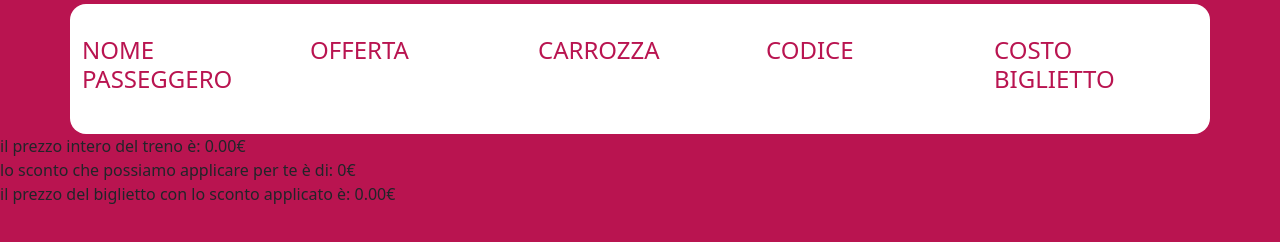
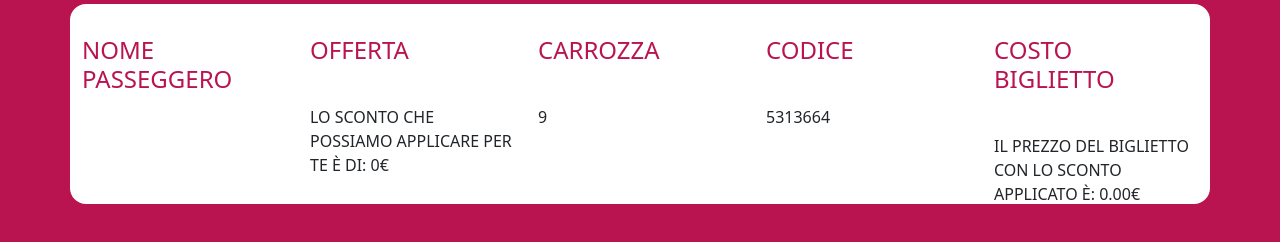
Before and after one commit to sweet202020/js-biglietto-treno-form, a plain HTML site: page index.html in a window 1280 px wide. Both pictures are taken after a click on the button "genera". Shown: the part 310-552 px from the top of the page. Drawn offline with nearby package versions, Linux system fonts and the light colour scheme.

Commit message:
add cabine, code and final cost

```diff
--- a/assets/css/style.css
+++ b/assets/css/style.css
@@ -12,6 +12,9 @@
     padding: 1rem 0;
     padding-left: 0.3rem;
 }
+.your_ticket .generator{
+    height: 200px;
+}
 .your_ticket h4{
     padding: 2rem 0;
     color: #B91450;
--- a/assets/js/main.js
+++ b/assets/js/main.js
@@ -30,23 +30,25 @@ buttonGenerator.addEventListener("click", function(){
     document.querySelector(".name_passenger").innerHTML+=(userName.value)
     let wholePrice = (NumberKm.value * 0.21);
     wholePrice = wholePrice.toFixed(2);
-    document.querySelector('.int').innerHTML = ('il prezzo intero del treno è: ' + wholePrice + '€');
+    const cabine = document.querySelector(".cabine").innerHTML+=(Math.floor(Math.random()*10))
+    const code = document.querySelector(".code").innerHTML+=(Math.floor(Math.random()*10000000))
 
     if (userAge.value<18) {
         const teenDiscount = (wholePrice * 0.20);
-        document.querySelector('.teen_discount').innerHTML = ('lo sconto che possiamo applicare per te è di: ' + teenDiscount + '€');
+        document.querySelector('.teen_discount').innerHTML += ('lo sconto che possiamo applicare per te è di: ' + teenDiscount + '€');
         let finalPriceTeen = (wholePrice - teenDiscount);
         finalPriceTeen = finalPriceTeen.toFixed(2);
-        document.querySelector('.final_teen').innerHTML = ('il prezzo del biglietto con lo sconto applicato è: ' + finalPriceTeen + '€');
+        document.querySelector('.final_teen').innerHTML += ('il prezzo del biglietto con lo sconto applicato è: ' + finalPriceTeen + '€');
 
     } else if (userAge.value>65){
         const overDiscount = (wholePrice * 0.40);
-        document.querySelector('.old_discount').innerHTML =('lo sconto che possiamo applicare per te è di: ' + overDiscount + '€');
+        document.querySelector('.old_discount').innerHTML +=('lo sconto che possiamo applicare per te è di: ' + overDiscount + '€');
         let finalOldPrice = (wholePrice - overDiscount);
         finalOldPrice = finalOldPrice.toFixed(2);
-        document.querySelector('.final_old').innerHTML =('il prezzo del biglietto con lo sconto applicato è: ' + finalOldPrice + '€');
+        document.querySelector('.final_old').innerHTML +=('il prezzo del biglietto con lo sconto applicato è: ' + finalOldPrice + '€');
     } else {
-        document.querySelector('.discount_none').innerHTML = ('non puoi avere nessuno sconto')
+        document.querySelector('.discount_none').innerHTML+=("non ci sono offerte disponibili")
+        document.querySelector('.int').innerHTML+= ('il prezzo intero del treno è: ' + wholePrice + '€');
 
     }
 })
--- a/index.html
+++ b/index.html
@@ -42,21 +42,21 @@
     <!-- ./input -->
     <section class="your_ticket">
         <h2 class="text-center text-white">Il tuo biglietto</h2>
-        <div class="container bg-white rounded-4">
+        <div class="container bg-white rounded-4 generator">
             <div class="row">
                 <div class="col text-uppercase name_passenger">
                     <h4>nome passeggero</h4>
                 </div>
-                <div class="col text-uppercase ">
+                <div class="col text-uppercase teen_discount old_discount discount_none">
                     <h4>offerta</h4>
                 </div>
-                <div class="col text-uppercase ">
+                <div class="col text-uppercase cabine ">
                     <h4>carrozza</h4>
                 </div>
-                <div class="col text-uppercase ">
+                <div class="col text-uppercase code">
                     <h4>codice</h4>
                 </div>
-                <div class="col text-uppercase ">
+                <div class="col text-uppercase final_teen final_old int  ">
                     <h4>costo biglietto</h4>
                 </div>
             </div>
@@ -66,7 +66,7 @@
     <!-- ./your_ticket -->
     <div class="int"></div>
     <div class="teen_discount"></div>
-    <div class="final_teen"></div>
+    <div class=""></div>
     <div class="old_discount"></div>
     <div class="final_old"></div>
     <div class="discount_none"></div>
```
